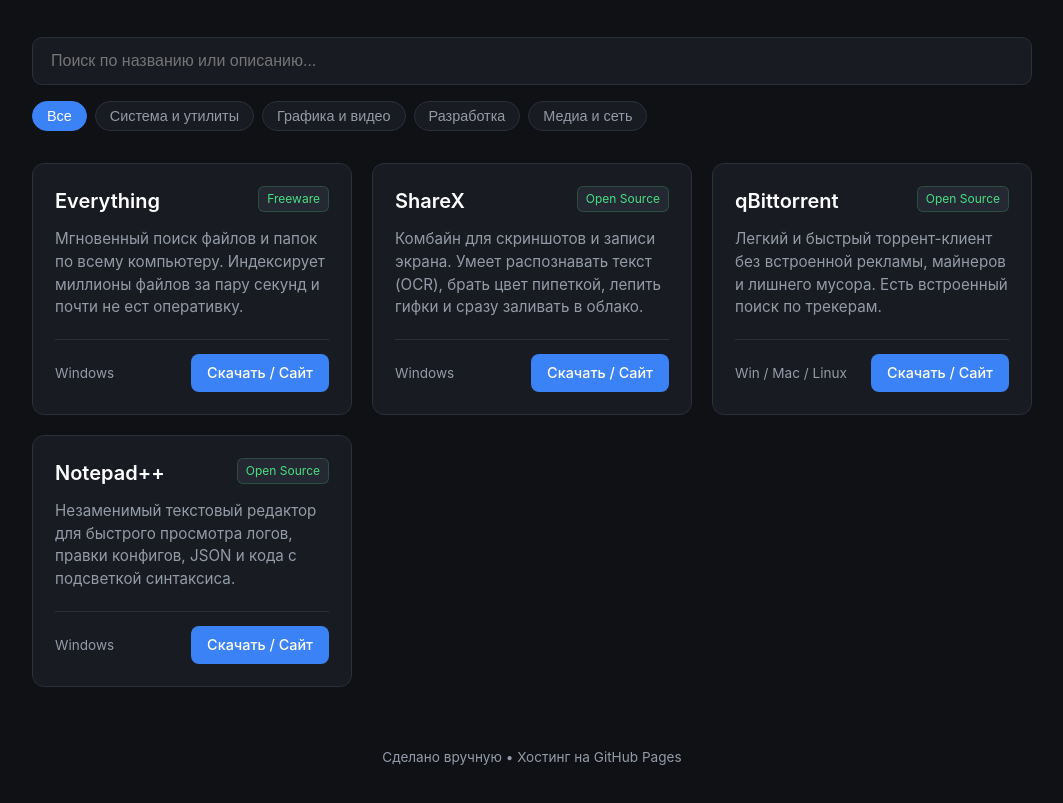
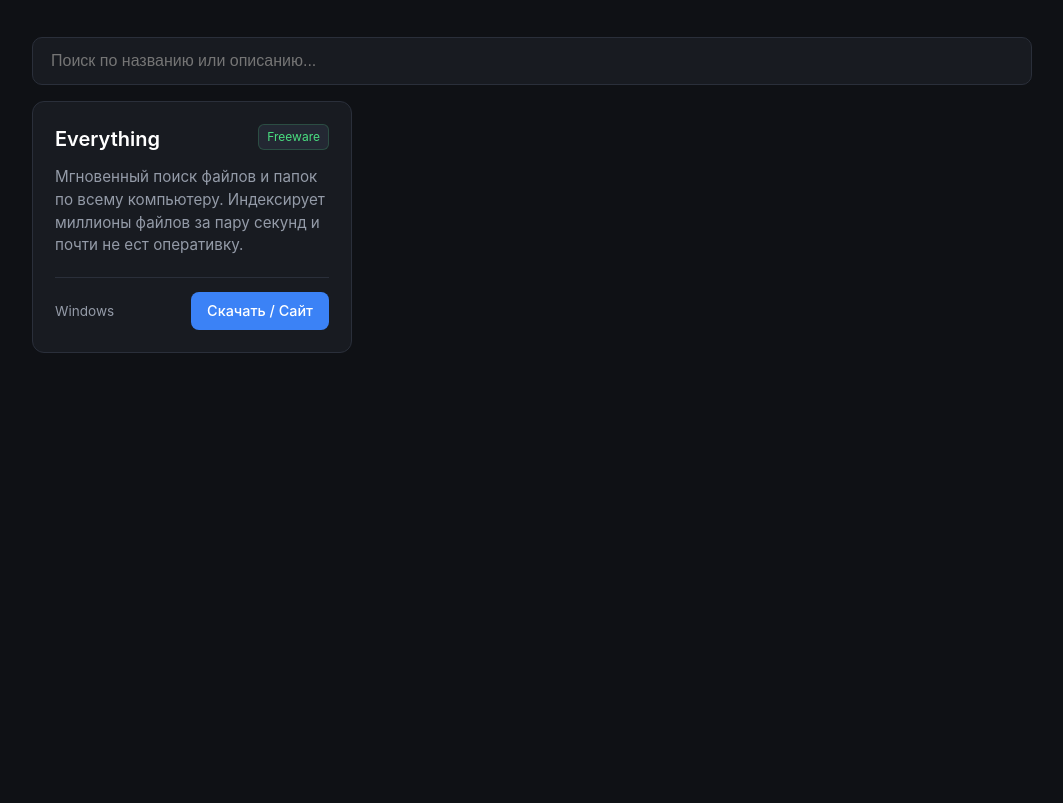
Before and after one commit to dobrozor/dobrozor.github.io, a plain HTML site: page pc.html in a window 1280 px wide. Shown: the part 131-934 px from the top of the page, without its empty margins (108-1171 px from the left). After the commit the page ends 800 px from the top, so only its background shows below. Drawn offline with Linux system fonts and the light colour scheme.

Commit message:
Update pc.html

```diff
--- a/pc.html
+++ b/pc.html
@@ -222,14 +222,7 @@
     <div class="controls">
       <input type="text" id="searchInput" class="search-input" placeholder="Поиск по названию или описанию...">
 
-      <div class="filters" id="filterButtons">
-        <button class="filter-btn active" data-filter="all">Все</button>
-        <button class="filter-btn" data-filter="system">Система и утилиты</button>
-        <button class="filter-btn" data-filter="design">Графика и видео</button>
-        <button class="filter-btn" data-filter="dev">Разработка</button>
-        <button class="filter-btn" data-filter="media">Медиа и сеть</button>
-      </div>
-    </div>
+
 
     <!-- СЕТКА С ПРОГРАММАМИ -->
     <main class="grid" id="programsGrid">
@@ -253,53 +246,6 @@
       </article>
       <!-- === КОНЕЦ КАРТОЧКИ === -->
 
-      <article class="card" data-category="design">
-        <div>
-          <div class="card-header">
-            <h2 class="card-title">ShareX</h2>
-            <span class="badge free">Open Source</span>
-          </div>
-          <p class="card-desc">
-            Комбайн для скриншотов и записи экрана. Умеет распознавать текст (OCR), брать цвет пипеткой, лепить гифки и сразу заливать в облако.
-          </p>
-        </div>
-        <div class="card-footer">
-          <span class="platform">Windows</span>
-          <a href="https://getsharex.com/" target="_blank" rel="noopener" class="btn-download">Скачать / Сайт</a>
-        </div>
-      </article>
-
-      <article class="card" data-category="media">
-        <div>
-          <div class="card-header">
-            <h2 class="card-title">qBittorrent</h2>
-            <span class="badge free">Open Source</span>
-          </div>
-          <p class="card-desc">
-            Легкий и быстрый торрент-клиент без встроенной рекламы, майнеров и лишнего мусора. Есть встроенный поиск по трекерам.
-          </p>
-        </div>
-        <div class="card-footer">
-          <span class="platform">Win / Mac / Linux</span>
-          <a href="https://www.qbittorrent.org/" target="_blank" rel="noopener" class="btn-download">Скачать / Сайт</a>
-        </div>
-      </article>
-
-      <article class="card" data-category="dev">
-        <div>
-          <div class="card-header">
-            <h2 class="card-title">Notepad++</h2>
-            <span class="badge free">Open Source</span>
-          </div>
-          <p class="card-desc">
-            Незаменимый текстовый редактор для быстрого просмотра логов, правки конфигов, JSON и кода с подсветкой синтаксиса.
-          </p>
-        </div>
-        <div class="card-footer">
-          <span class="platform">Windows</span>
-          <a href="https://notepad-plus-plus.org/" target="_blank" rel="noopener" class="btn-download">Скачать / Сайт</a>
-        </div>
-      </article>
 
     </main>
 
@@ -307,9 +253,6 @@
       По вашему запросу ничего не найдено.
     </div>
 
-    <footer>
-      Сделано вручную • Хостинг на GitHub Pages
-    </footer>
   </div>
 
   <!-- Скрипт для работы поиска и фильтров -->
```
